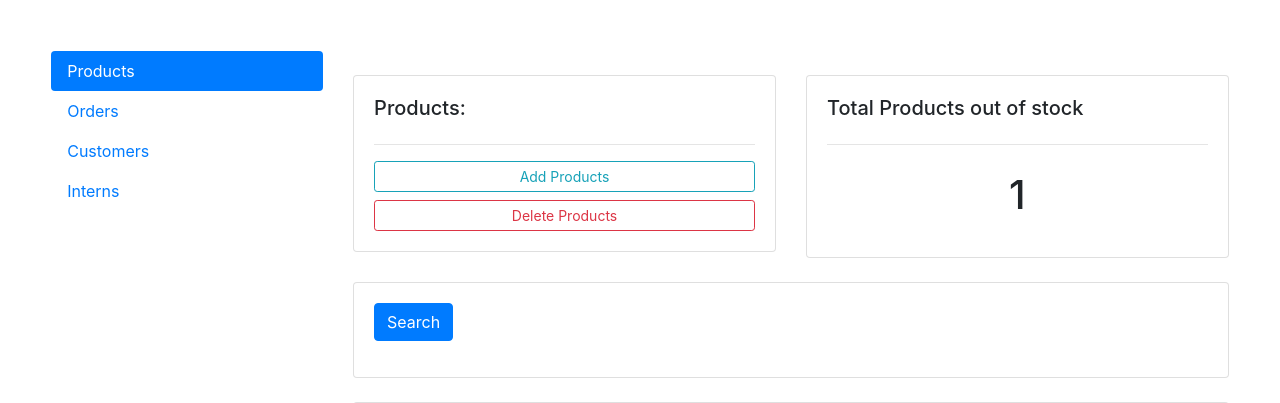
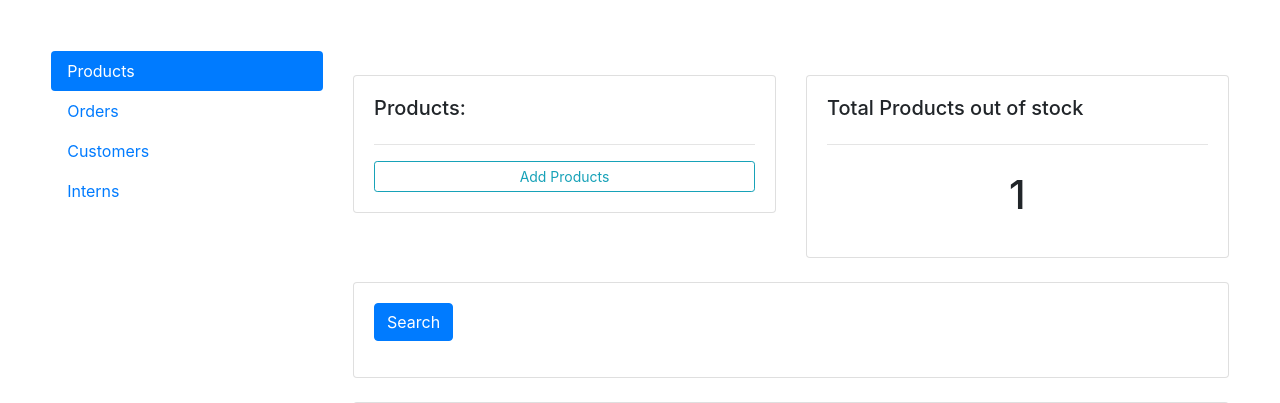
Before and after one commit to wamaithaNyamu/Hardware-Merchant-CRM, a Django app: page /supervisor in a window 1280 px wide. Shown: the part 56-459 px from the top of the page. Run offline with Django 3.2, Linux system fonts and the light colour scheme; data comes from the database, SQL or seed files in the repository; both versions use the stored data as it was after the commit; some libraries are stand-ins or nearby versions.

Commit message:
supervisor cannot delete

```diff
--- a/apt3090/main/templates/main/supervisor.html
+++ b/apt3090/main/templates/main/supervisor.html
@@ -24,7 +24,7 @@
 			<h5>Products:</h5>
 			<hr>
 			<a class="btn btn-outline-info  btn-sm btn-block" href="{% url 'main:createproduct' %}">Add Products</a>
-			<a class="btn btn-outline-danger  btn-sm btn-block" href="">Delete Products</a>
+{#			<a class="btn btn-outline-danger  btn-sm btn-block" href="">Delete Products</a>#}
 
 		</div>
 	</div>
@@ -203,6 +203,7 @@
             <div class="card card-body">
                 <table class="table table-sm">
                     <tr>
+                        <th></th>
                         <th>Date Joined</th>
                         <th> Name</th>
                         <th> Email</th>
@@ -213,12 +214,13 @@
                     </tr>
                       {% for customer in customers %}
                     <tr>
+                        <th> <a href="{% url 'main:user' customer.name %}"  >View</a></th>
                         <th>  {{customer.date_created}}</th>
                         <th>  {{customer.name}}</th>
                         <th>  {{customer.email}}</th>
                         <th>  {{customer.phone}}</th>
 
-                        <th> <a href="{% url 'main:user' customer.name %}"  >View</a></th>
+                        <th> <a href="{% url 'main:user' customer.name %}"  >Place Order</a></th>
 
 
 
```
Also changed, not shown: apt3090/db.sqlite3.
